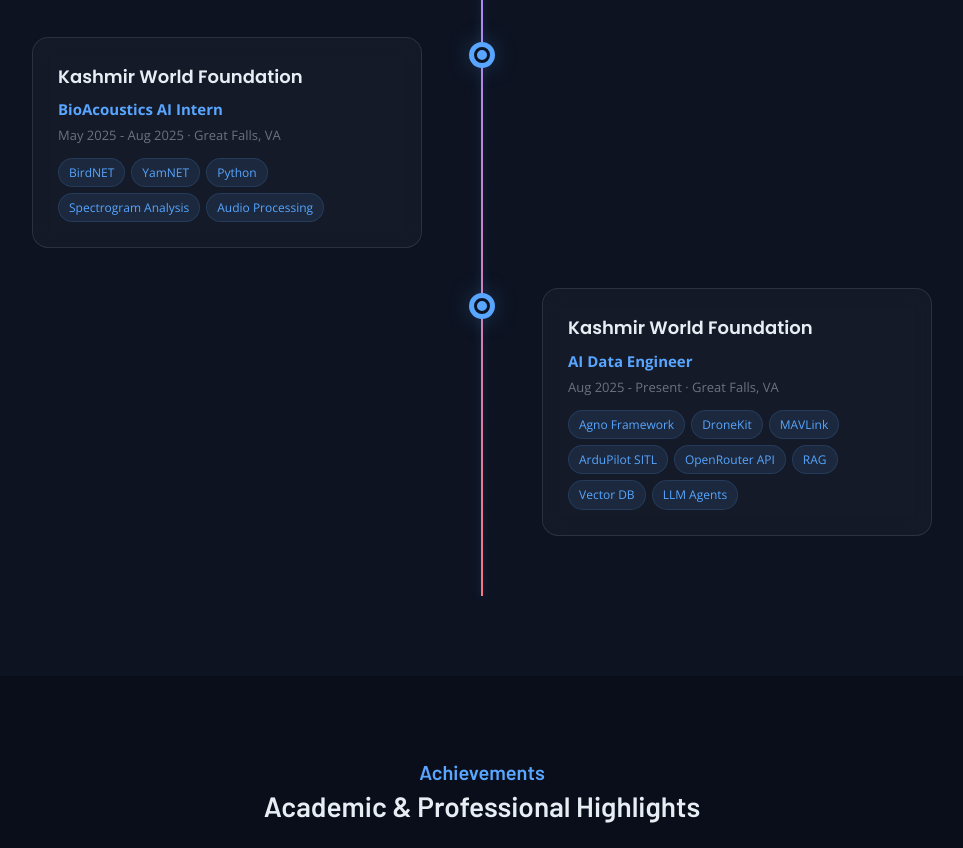
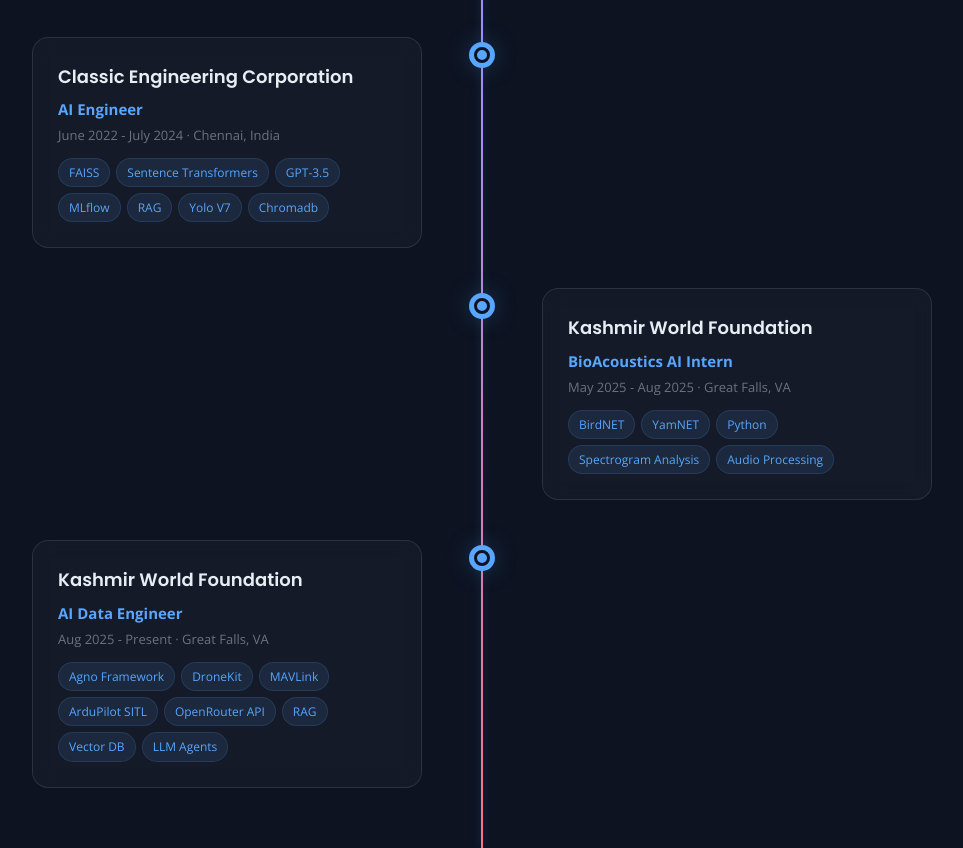
Before and after one commit to RISSIKUMARP/rissikumar_portfolio, a plain HTML site: page index.html in a window 1280 px wide. Shown: the part 3637-4485 px from the top of the page, without its empty margins (158-1121 px from the left). Drawn offline with nearby package versions, Linux system fonts and the light colour scheme.

Commit message:
resume and exp push

```diff
--- a/index.html
+++ b/index.html
@@ -465,6 +465,27 @@
               <div class="timeline-dot"></div>
               <div class="timeline-card">
                 <h3>
+                  <a href="http://www.classicengg.com/" target="_blank">Classic Engineering Corporation</a>
+                </h3>
+                <p class="timeline-role">AI Engineer</p>
+                <p class="timeline-meta">June 2022 - July 2024 &middot; Chennai, India</p>
+                <div class="timeline-tags">
+                  <span class="tech-tag">FAISS</span>
+                  <span class="tech-tag">Sentence Transformers</span>
+                  <span class="tech-tag">GPT-3.5</span>
+                  <span class="tech-tag">MLflow</span>
+                  <span class="tech-tag">RAG</span>
+                  <span class="tech-tag">Yolo V7</span>
+                  <span class="tech-tag">Chromadb</span>
+
+                </div>
+              </div>
+            </div>
+
+            <div class="timeline-entry" data-reveal>
+              <div class="timeline-dot"></div>
+              <div class="timeline-card">
+                <h3>
                   <a href="https://www.kashmirworldfoundation.org/" target="_blank">Kashmir World Foundation</a>
                 </h3>
                 <p class="timeline-role">BioAcoustics AI Intern</p>
```
Also changed, not shown: 1 other file.
